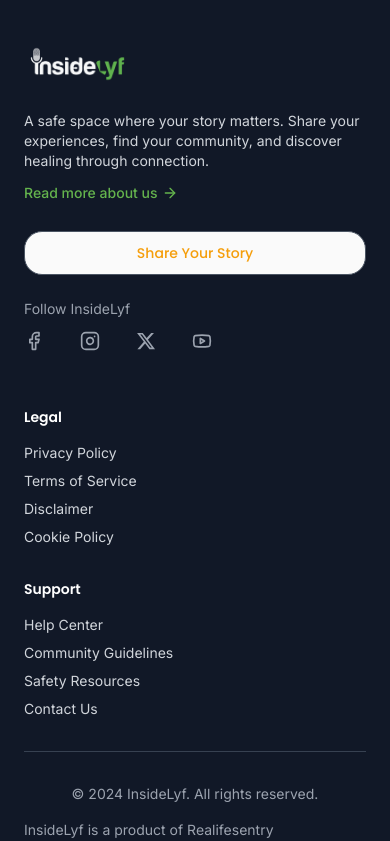
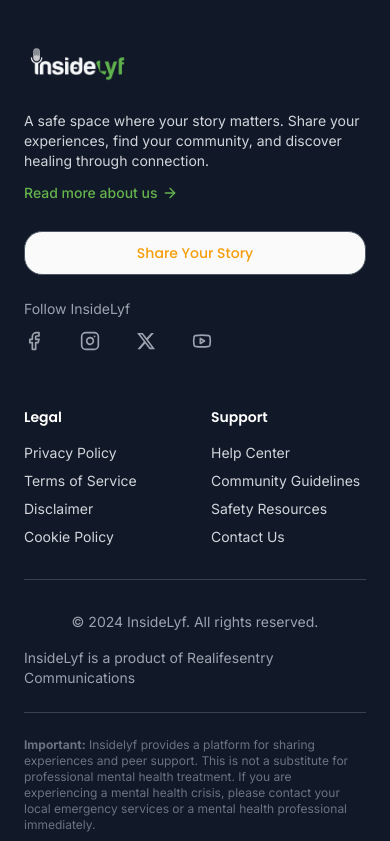
Before and after one commit to oluwaluhmie/inside-lyf, a React (Vite) app: page /help in a window 390 px wide. Shown: the part 2473-3314 px from the top of the page. Built offline with nearby package versions, Linux system fonts and the light colour scheme; no server answers; a web font is replaced by a local one.

Commit message:
Fix mobile menu layout

```diff
--- a/src/components/Footer.tsx
+++ b/src/components/Footer.tsx
@@ -8,7 +8,7 @@ export default function Footer() {
       <div className="max-w-6xl mx-auto px-6">
         <div className="grid grid-cols-1 md:grid-cols-4 gap-8">
           {/* Logo and Description */}
-          <div className="col-span-1 md:col-span-2">
+          <div className="col-span-full md:col-span-2">
             <Link to="/" className="mb-4 inline-block hover:opacity-80 transition-opacity">
               <img
                 src="/lovable-uploads/908596b0-cf81-451c-a157-6b120721fea6.png"
@@ -56,6 +56,8 @@ export default function Footer() {
             </div>
           </div>
 
+          {/* Legal & Support Container - Side by side on mobile */}
+          <div className="col-span-full md:col-span-2 grid grid-cols-2 gap-8">
             {/* Legal Links */}
             <div>
               <h3 className="font-semibold mb-4 text-sm sm:text-base">Legal</h3>
@@ -76,6 +78,7 @@ export default function Footer() {
                 <li><a href="/safety" className="hover:text-green-400 transition-colors">Safety Resources</a></li>
                 <li><a href="/contact" className="hover:text-green-400 transition-colors">Contact Us</a></li>
               </ul>
+            </div>
           </div>
         </div>
 
```
Lines whose indentation alone changed are shown as unchanged.
